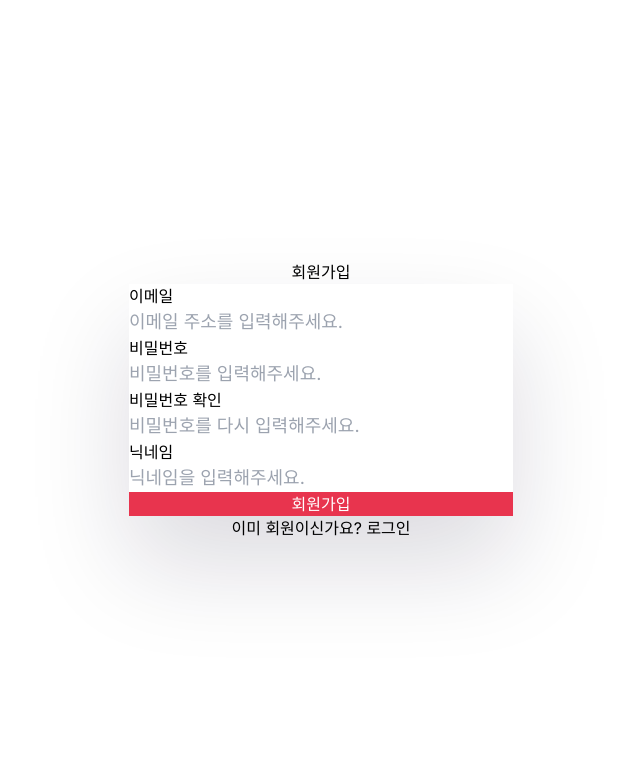
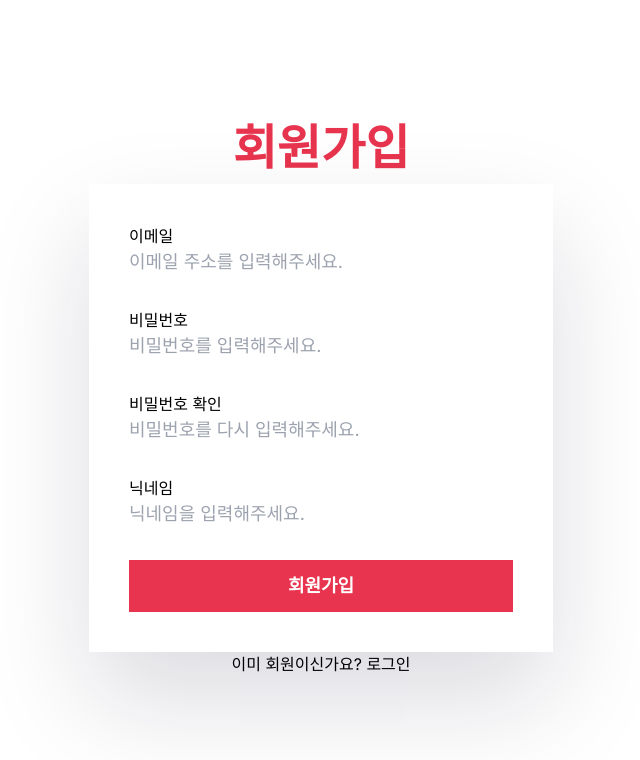
Before and after one commit to kms99/2024nbcamp_React, a Next.js app: page /auth/signup in a window 1280 px wide. Shown: the top 760 px of the page, without its empty margins (319-959 px from the left). Built offline with nearby package versions, Linux system fonts and the light colour scheme; no server answers.

Commit message:
[fix]: 로그인 페이지 css 디자인 완료 / 컴포넌트 분리 필요(개선사항)

```diff
--- a/app/(route)/auth/login/page.tsx
+++ b/app/(route)/auth/login/page.tsx
@@ -62,32 +62,38 @@ export default function Page() {
 
   return (
     <div className="flex flex-col justify-center items-center h-full">
-      <h2>로그인</h2>
+      <h2 className="text-color-bg-main font-bold text-5xl mb-3">로그인</h2>
       <form
-        className="flex flex-col shadow-login-frame bg-color-bg-sub"
+        className="flex flex-col shadow-login-frame bg-color-bg-sub p-10"
         onSubmit={loginHandler}
       >
-        <label>이메일</label>
+        <section className="flex flex-col">
+          <label htmlFor="login_email">이메일</label>
           <input
             placeholder="이메일 주소를 입력해주세요."
             type="email"
-          className="text-lg w-96"
+            className="text-lg w-96 outline-none"
             onChange={emailChangeHandler}
             value={email}
+            id="login_email"
           />
+        </section>
 
-        <label>비밀번호</label>
+        <section className="flex flex-col  my-8">
+          <label htmlFor="login_password">비밀번호</label>
           <input
             placeholder="비밀번호를 입력해주세요."
             type="password"
-          className="text-lg w-96"
+            className="text-lg w-96 outline-none"
             onChange={passwordChangeHandler}
             value={password}
+            id="login_password"
           />
+        </section>
         <Button text="로그인" type={ButtonType.Main} handler={null} />
       </form>
       <section>
-        <span>
+        <span className="mt-5 inline-block">
           아직 회원이 아니신가요? <Link href="/auth/signup">회원가입</Link>
         </span>
       </section>
--- a/app/(route)/auth/signup/page.tsx
+++ b/app/(route)/auth/signup/page.tsx
@@ -56,46 +56,54 @@ export default function Page() {
 
   return (
     <div className="flex flex-col justify-center items-center h-full">
-      <h2>회원가입</h2>
+      <h2 className="text-color-bg-main font-bold text-5xl mb-3">회원가입</h2>
       <form
-        className="flex flex-col shadow-login-frame bg-color-bg-sub"
+        className="flex flex-col shadow-login-frame bg-color-bg-sub p-10"
         onSubmit={signUpHandler}
       >
+        <section className="flex flex-col">
           <label>이메일</label>
           <input
             placeholder="이메일 주소를 입력해주세요."
             type="email"
-          className="text-lg w-96"
+            className="text-lg w-96  outline-none"
             onChange={emailChangeHandler}
             value={email}
           />
+        </section>
 
+        <section className="flex flex-col my-8">
           <label>비밀번호</label>
           <input
             placeholder="비밀번호를 입력해주세요."
             type="password"
-          className="text-lg w-96"
+            className="text-lg w-96  outline-none"
             onChange={passwordChangeHandler}
             value={password}
           />
+        </section>
 
+        <section className="flex flex-col mb-8">
           <label>비밀번호 확인</label>
           <input
             placeholder="비밀번호를 다시 입력해주세요."
             type="password"
-          className="text-lg w-96"
+            className="text-lg w-96  outline-none"
             onChange={passwordCheckChangeHandler}
             value={passwordCheck}
           />
+        </section>
 
+        <section className="flex flex-col  mb-8">
           <label>닉네임</label>
           <input
             placeholder="닉네임을 입력해주세요."
             type="text"
-          className="text-lg w-96"
+            className="text-lg w-96  outline-none"
             onChange={nicknameChangeHandler}
             value={nickname}
           />
+        </section>
         <Button text="회원가입" type={ButtonType.Main} handler={null} />
       </form>
       <section>
--- a/app/_components/Button.tsx
+++ b/app/_components/Button.tsx
@@ -12,7 +12,10 @@ type ButtonProps = {
 export default function Button({ handler, type, text }: ButtonProps) {
   const dummyHandler = () => {};
   return (
-    <button onClick={handler || dummyHandler} className={`${type}`}>
+    <button
+      onClick={handler || dummyHandler}
+      className={`${type} py-3 text-lg font-bold`}
+    >
       {text}
     </button>
   );
```
Lines whose indentation alone changed are shown as unchanged.
